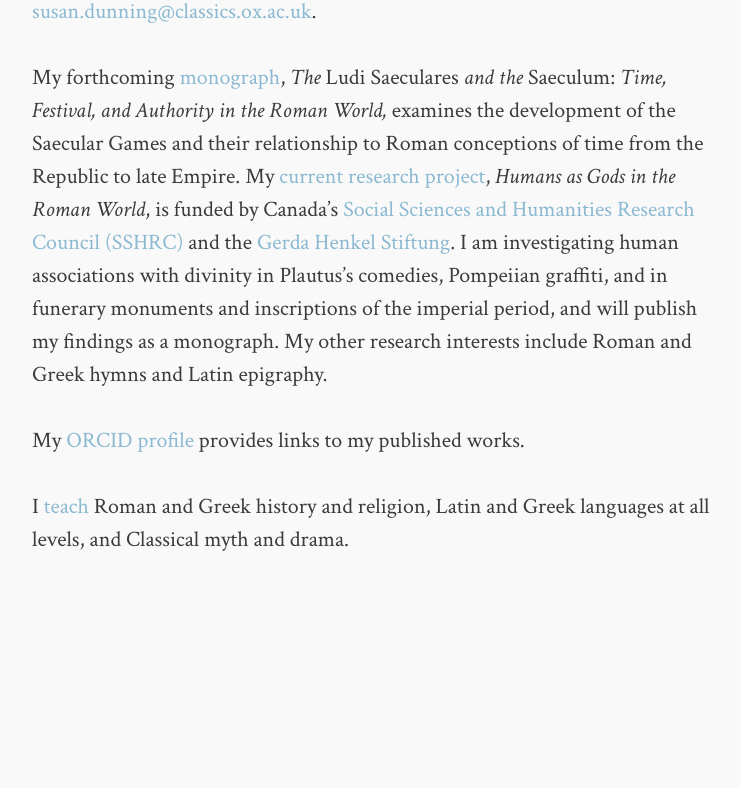
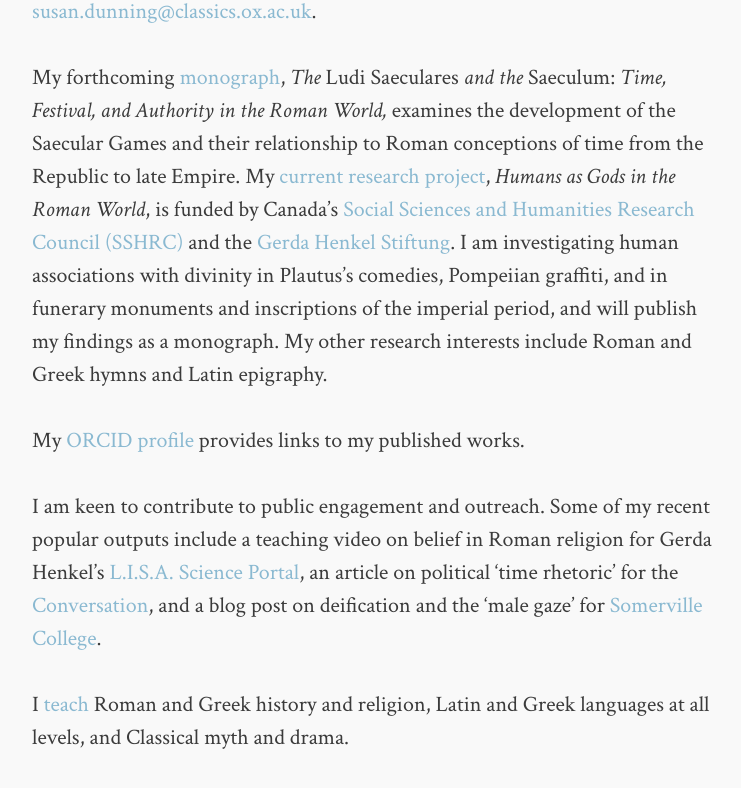
Before and after one commit to scbdunning/scbdunning.github.io, a Jekyll site: the page built from index.md, in a window 1280 px wide and 900 px high, scrolled down 770 px. Shown: the top 788 px of the window, without its empty margins (268-1009 px from the left). Built offline with Jekyll 4.4.1, drawn with Linux system fonts in a browser that asks for light colours; before the commit the page ends 1472 px from its top, so only the background shows below that.

Commit message:
Update index.md
Add links to popular outputs.

```diff
--- a/index.md
+++ b/index.md
@@ -13,4 +13,6 @@ My forthcoming [monograph](research/), *The* Ludi Saeculares *and the* Saeculum:
 
 My [ORCID profile](https://orcid.org/0000-0001-9733-9403) provides links to my published works.
 
+I am keen to contribute to public engagement and outreach. Some of my recent popular outputs include a teaching video on belief in Roman religion for Gerda Henkel's [L.I.S.A. Science Portal](https://lisa.gerda-henkel-stiftung.de/did_the_romans_believe_in_their_gods?nav_id=9347), an article on political 'time rhetoric' for the [Conversation](https://theconversation.com/has-boris-johnson-been-picking-up-tips-from-the-roman-emperors-131535), and a blog post on deification and the 'male gaze' for [Somerville College](https://www.some.ox.ac.uk/news/power-in-the-eye-of-the-beholder-the-male-gaze-and-roman-religion/).
+
 I [teach](teaching/) Roman and Greek history and religion, Latin and Greek languages at all levels, and Classical myth and drama.
```
